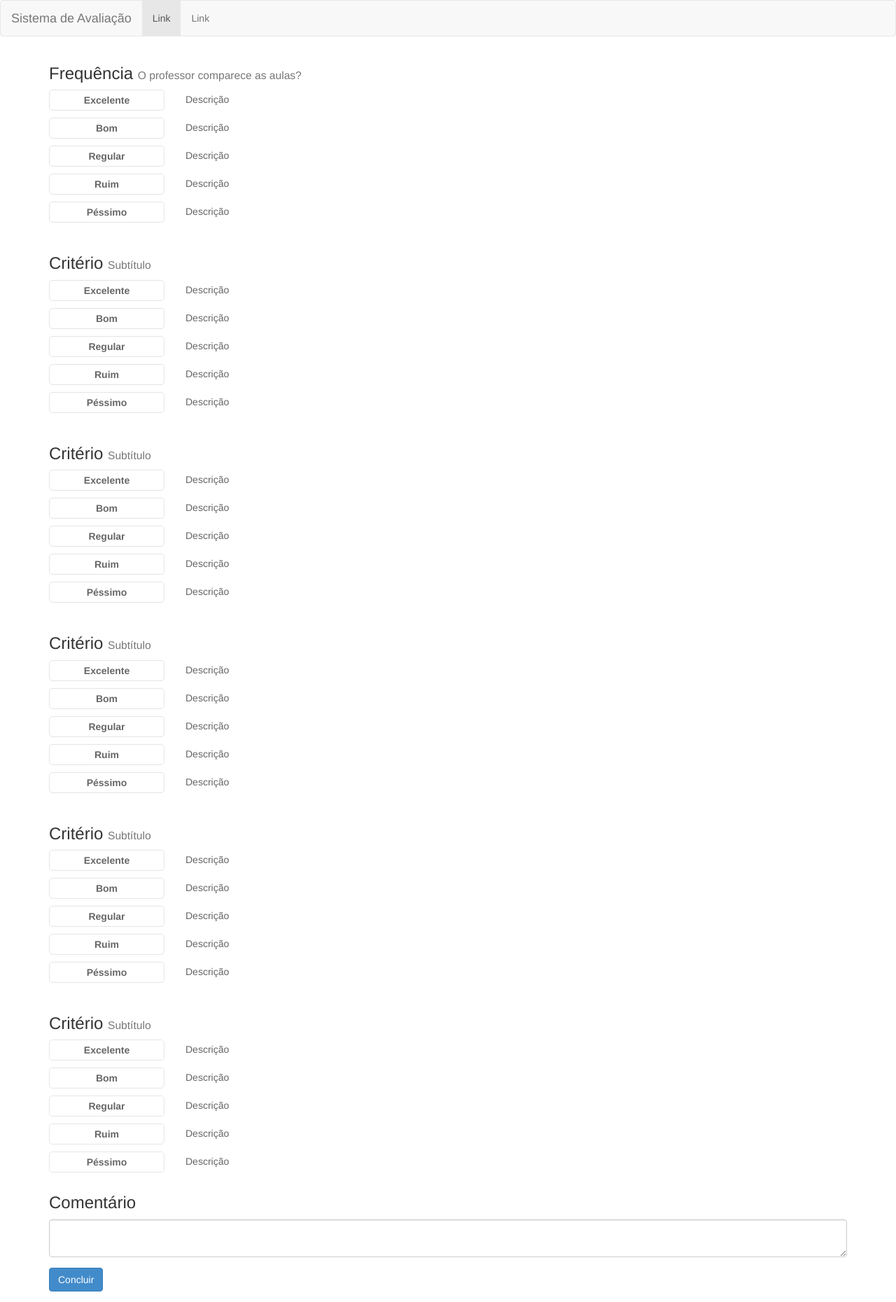
After one commit to SENAI-VASS/avaliaSenai, a PHP site: page /avaliacao_professor.php in a window 1280 px wide. The commit adds this page. Shown: the whole page at 70% size. Run offline with PHP 8.4, Linux system fonts and the light colour scheme.

Commit message:
mais alterações e adições

```diff
--- a/avaliacao_modelo.php
+++ b/avaliacao_modelo.php
@@ -7,7 +7,7 @@
 
       <div class="row">
         <div class="col-md-12">
-          <h2>Critério</h2>
+          <h3>Critério <small>Subtítulo</small></h3>
         </div>
       </div>
 
--- /dev/null
+++ b/avaliacao_professor.php
@@ -0,0 +1,379 @@
+<?php include_once( "header.php"); include_once( "conexao.php"); ?>
+
+<div class="container">
+    <form class="form-avaliacao">
+
+        <div class="form-group">
+            <!-- Copie este bloco para adicionar mais critérios-->
+
+            <div class="row">
+                <div class="col-md-12">
+                    <h3>Frequência <small>O professor comparece as aulas?</small></h3>
+                </div>
+            </div>
+
+            <div class="row">
+                <div class="col-md-2">
+                    <input type="radio" name="frequencia" id="frequencia1" value="5">
+                    <label for="frequencia1">Excelente</label>
+                </div>
+                <div class="col-md-10">
+                    <div class="descricao">Descrição</div>
+                </div>
+            </div>
+
+            <div class="row">
+                <div class="col-md-2">
+                    <input type="radio" name="frequencia" id="frequencia2" value="4">
+                    <label for="frequencia2">Bom</label>
+                </div>
+                <div class="col-md-10">
+                    <div class="descricao">Descrição</div>
+                </div>
+            </div>
+
+            <div class="row">
+                <div class="col-md-2">
+                    <input type="radio" name="frequencia" id="frequencia3" value="3">
+                    <label for="frequencia3">Regular</label>
+                </div>
+                <div class="col-md-10">
+                    <div class="descricao">Descrição</div>
+                </div>
+            </div>
+
+            <div class="row">
+                <div class="col-md-2">
+                    <input type="radio" name="frequencia" id="frequencia4" value="2">
+                    <label for="frequencia4">Ruim</label>
+                </div>
+                <div class="col-md-10">
+                    <div class="descricao">Descrição</div>
+                </div>
+            </div>
+
+            <div class="row">
+                <div class="col-md-2">
+                    <input type="radio" name="frequencia" id="frequencia5" value="1">
+                    <label for="frequencia5">Péssimo</label>
+                </div>
+                <div class="col-md-10">
+                    <div class="descricao">Descrição</div>
+                </div>
+            </div>
+        </div>
+
+        <div class="form-group">
+            <!-- Copie este bloco para adicionar mais critérios-->
+
+            <div class="row">
+                <div class="col-md-12">
+                    <h3>Critério <small>Subtítulo</small></h3>
+                </div>
+            </div>
+
+            <div class="row">
+                <div class="col-md-2">
+                    <input type="radio" name="nome_campo" id="nome_campo1" value="5">
+                    <label for="nome_campo1">Excelente</label>
+                </div>
+                <div class="col-md-10">
+                    <div class="descricao">Descrição</div>
+                </div>
+            </div>
+
+            <div class="row">
+                <div class="col-md-2">
+                    <input type="radio" name="nome_campo" id="nome_campo2" value="4">
+                    <label for="nome_campo2">Bom</label>
+                </div>
+                <div class="col-md-10">
+                    <div class="descricao">Descrição</div>
+                </div>
+            </div>
+
+            <div class="row">
+                <div class="col-md-2">
+                    <input type="radio" name="nome_campo" id="nome_campo3" value="3">
+                    <label for="nome_campo3">Regular</label>
+                </div>
+                <div class="col-md-10">
+                    <div class="descricao">Descrição</div>
+                </div>
+            </div>
+
+            <div class="row">
+                <div class="col-md-2">
+                    <input type="radio" name="nome_campo" id="nome_campo4" value="2">
+                    <label for="nome_campo4">Ruim</label>
+                </div>
+                <div class="col-md-10">
+                    <div class="descricao">Descrição</div>
+                </div>
+            </div>
+
+            <div class="row">
+                <div class="col-md-2">
+                    <input type="radio" name="nome_campo" id="nome_campo5" value="1">
+                    <label for="nome_campo5">Péssimo</label>
+                </div>
+                <div class="col-md-10">
+                    <div class="descricao">Descrição</div>
+                </div>
+            </div>
+        </div>
+
+        <div class="form-group">
+            <!-- Copie este bloco para adicionar mais critérios-->
+
+            <div class="row">
+                <div class="col-md-12">
+                    <h3>Critério <small>Subtítulo</small></h3>
+                </div>
+            </div>
+
+            <div class="row">
+                <div class="col-md-2">
+                    <input type="radio" name="nome_campo" id="nome_campo1" value="5">
+                    <label for="nome_campo1">Excelente</label>
+                </div>
+                <div class="col-md-10">
+                    <div class="descricao">Descrição</div>
+                </div>
+            </div>
+
+            <div class="row">
+                <div class="col-md-2">
+                    <input type="radio" name="nome_campo" id="nome_campo2" value="4">
+                    <label for="nome_campo2">Bom</label>
+                </div>
+                <div class="col-md-10">
+                    <div class="descricao">Descrição</div>
+                </div>
+            </div>
+
+            <div class="row">
+                <div class="col-md-2">
+                    <input type="radio" name="nome_campo" id="nome_campo3" value="3">
+                    <label for="nome_campo3">Regular</label>
+                </div>
+                <div class="col-md-10">
+                    <div class="descricao">Descrição</div>
+                </div>
+            </div>
+
+            <div class="row">
+                <div class="col-md-2">
+                    <input type="radio" name="nome_campo" id="nome_campo4" value="2">
+                    <label for="nome_campo4">Ruim</label>
+                </div>
+                <div class="col-md-10">
+                    <div class="descricao">Descrição</div>
+                </div>
+            </div>
+
+            <div class="row">
+                <div class="col-md-2">
+                    <input type="radio" name="nome_campo" id="nome_campo5" value="1">
+                    <label for="nome_campo5">Péssimo</label>
+                </div>
+                <div class="col-md-10">
+                    <div class="descricao">Descrição</div>
+                </div>
+            </div>
+        </div>
+
+        <div class="form-group">
+            <!-- Copie este bloco para adicionar mais critérios-->
+
+            <div class="row">
+                <div class="col-md-12">
+                    <h3>Critério <small>Subtítulo</small></h3>
+                </div>
+            </div>
+
+            <div class="row">
+                <div class="col-md-2">
+                    <input type="radio" name="nome_campo" id="nome_campo1" value="5">
+                    <label for="nome_campo1">Excelente</label>
+                </div>
+                <div class="col-md-10">
+                    <div class="descricao">Descrição</div>
+                </div>
+            </div>
+
+            <div class="row">
+                <div class="col-md-2">
+                    <input type="radio" name="nome_campo" id="nome_campo2" value="4">
+                    <label for="nome_campo2">Bom</label>
+                </div>
+                <div class="col-md-10">
+                    <div class="descricao">Descrição</div>
+                </div>
+            </div>
+
+            <div class="row">
+                <div class="col-md-2">
+                    <input type="radio" name="nome_campo" id="nome_campo3" value="3">
+                    <label for="nome_campo3">Regular</label>
+                </div>
+                <div class="col-md-10">
+                    <div class="descricao">Descrição</div>
+                </div>
+            </div>
+
+            <div class="row">
+                <div class="col-md-2">
+                    <input type="radio" name="nome_campo" id="nome_campo4" value="2">
+                    <label for="nome_campo4">Ruim</label>
+                </div>
+                <div class="col-md-10">
+                    <div class="descricao">Descrição</div>
+                </div>
+            </div>
+
+            <div class="row">
+                <div class="col-md-2">
+                    <input type="radio" name="nome_campo" id="nome_campo5" value="1">
+                    <label for="nome_campo5">Péssimo</label>
+                </div>
+                <div class="col-md-10">
+                    <div class="descricao">Descrição</div>
+                </div>
+            </div>
+        </div>
+
+        <div class="form-group">
+            <!-- Copie este bloco para adicionar mais critérios-->
+
+            <div class="row">
+                <div class="col-md-12">
+                    <h3>Critério <small>Subtítulo</small></h3>
+                </div>
+            </div>
+
+            <div class="row">
+                <div class="col-md-2">
+                    <input type="radio" name="nome_campo" id="nome_campo1" value="5">
+                    <label for="nome_campo1">Excelente</label>
+                </div>
+                <div class="col-md-10">
+                    <div class="descricao">Descrição</div>
+                </div>
+            </div>
+
+            <div class="row">
+                <div class="col-md-2">
+                    <input type="radio" name="nome_campo" id="nome_campo2" value="4">
+                    <label for="nome_campo2">Bom</label>
+                </div>
+                <div class="col-md-10">
+                    <div class="descricao">Descrição</div>
+                </div>
+            </div>
+
+            <div class="row">
+                <div class="col-md-2">
+                    <input type="radio" name="nome_campo" id="nome_campo3" value="3">
+                    <label for="nome_campo3">Regular</label>
+                </div>
+                <div class="col-md-10">
+                    <div class="descricao">Descrição</div>
+                </div>
+            </div>
+
+            <div class="row">
+                <div class="col-md-2">
+                    <input type="radio" name="nome_campo" id="nome_campo4" value="2">
+                    <label for="nome_campo4">Ruim</label>
+                </div>
+                <div class="col-md-10">
+                    <div class="descricao">Descrição</div>
+                </div>
+            </div>
+
+            <div class="row">
+                <div class="col-md-2">
+                    <input type="radio" name="nome_campo" id="nome_campo5" value="1">
+                    <label for="nome_campo5">Péssimo</label>
+                </div>
+                <div class="col-md-10">
+                    <div class="descricao">Descrição</div>
+                </div>
+            </div>
+        </div>
+
+        <div class="form-group">
+            <!-- Copie este bloco para adicionar mais critérios-->
+
+            <div class="row">
+                <div class="col-md-12">
+                    <h3>Critério <small>Subtítulo</small></h3>
+                </div>
+            </div>
+
+            <div class="row">
+                <div class="col-md-2">
+                    <input type="radio" name="nome_campo" id="nome_campo1" value="5">
+                    <label for="nome_campo1">Excelente</label>
+                </div>
+                <div class="col-md-10">
+                    <div class="descricao">Descrição</div>
+                </div>
+            </div>
+
+            <div class="row">
+                <div class="col-md-2">
+                    <input type="radio" name="nome_campo" id="nome_campo2" value="4">
+                    <label for="nome_campo2">Bom</label>
+                </div>
+                <div class="col-md-10">
+                    <div class="descricao">Descrição</div>
+                </div>
+            </div>
+
+            <div class="row">
+                <div class="col-md-2">
+                    <input type="radio" name="nome_campo" id="nome_campo3" value="3">
+                    <label for="nome_campo3">Regular</label>
+                </div>
+                <div class="col-md-10">
+                    <div class="descricao">Descrição</div>
+                </div>
+            </div>
+
+            <div class="row">
+                <div class="col-md-2">
+                    <input type="radio" name="nome_campo" id="nome_campo4" value="2">
+                    <label for="nome_campo4">Ruim</label>
+                </div>
+                <div class="col-md-10">
+                    <div class="descricao">Descrição</div>
+                </div>
+            </div>
+
+            <div class="row">
+                <div class="col-md-2">
+                    <input type="radio" name="nome_campo" id="nome_campo5" value="1">
+                    <label for="nome_campo5">Péssimo</label>
+                </div>
+                <div class="col-md-10">
+                    <div class="descricao">Descrição</div>
+                </div>
+            </div>
+        </div>
+
+        <div class="form-group">
+            <h3>Comentário</h3>
+            <textarea class="form-control"></textarea>
+        </div>
+
+        <div class="form-group">
+            <button type="submit" class="btn btn-primary">Concluir</button>
+        </div>
+
+    </form>
+</div>
+
+
+<?php include_once( "footer.php"); ?>
--- /dev/null
+++ b/conexao.php
@@ -0,0 +1,9 @@
+<?php
+    $host = "127.0.0.1";
+    $user = "root";
+    $password = "";
+    $db = "avaliacao";
+
+    $conexao = mysqli_connect($host, $user, $password, $db);
+
+?>
```
Also changed, not shown: avaliacao_curso.php (+18 -16 lines), banco.sql (+7 -5 lines), grava_avaliacao.php (added, +21 -0 lines).
